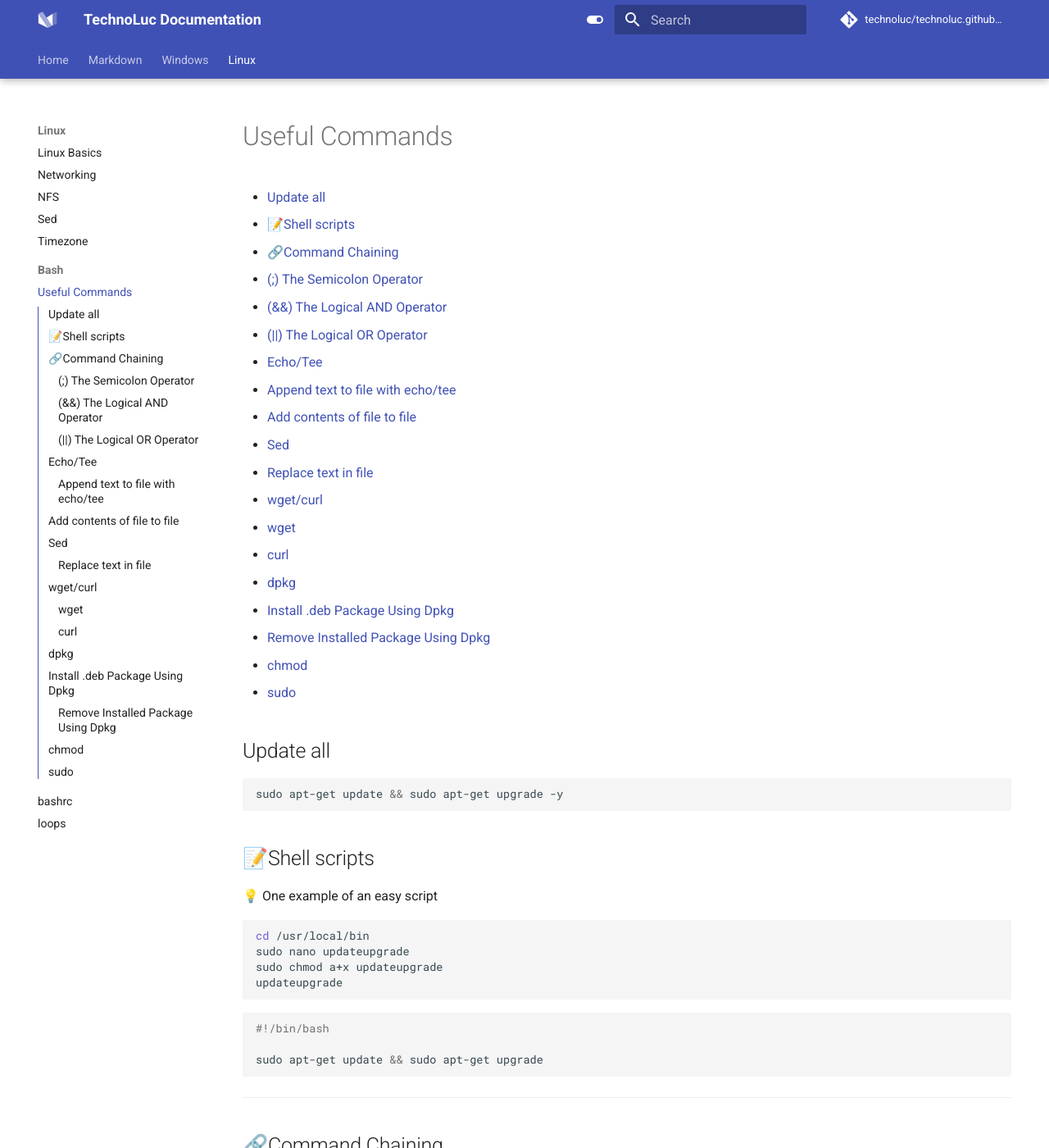
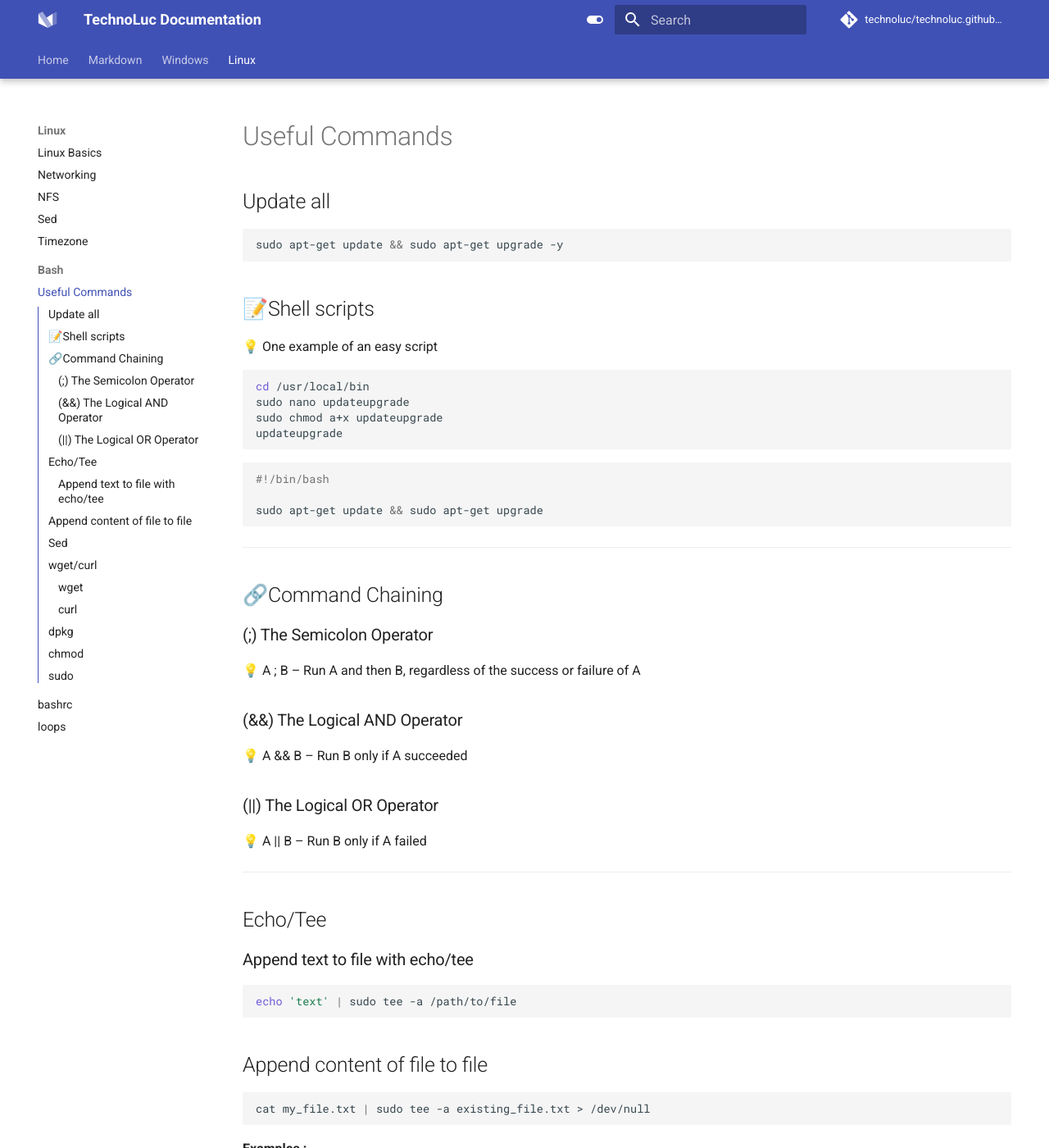
Before and after one commit to technoluc/technoluc.github.io, an MkDocs documentation site: the page built from docs/linux/bash/useful_commands.md, in a window 1280 px wide and 1400 px high. Shown: the whole window at 82% size. Built offline with MkDocs 1.6.1 and Material for MkDocs 9.7.7, drawn with Linux system fonts in a browser that asks for light colours; comment, search, counter and statistics services are not loaded; some of the changed text lies outside the part shown.

Commit message:
update useful commands

````diff
--- a/docs/linux/bash/useful_commands.md
+++ b/docs/linux/bash/useful_commands.md
@@ -1,25 +1,4 @@
-# Useful Commands <!-- omit in toc -->
-
-
-- [Update all](#update-all)
-- [📝Shell scripts](#shell-scripts)
-- [🔗Command Chaining](#command-chaining)
-  - [(;) The Semicolon Operator](#-the-semicolon-operator)
-  - [(&&) The Logical AND Operator](#-the-logical-and-operator)
-  - [(||) The Logical OR Operator](#-the-logical-or-operator)
-- [Echo/Tee](#echotee)
-  - [Append text to file with echo/tee](#append-text-to-file-with-echotee)
-  - [Add contents of file to file](#add-contents-of-file-to-file)
-- [Sed](#sed)
-  - [Replace text in file](#replace-text-in-file)
-- [wget/curl](#wgetcurl)
-  - [wget](#wget)
-  - [curl](#curl)
-- [dpkg](#dpkg)
-  - [Install .deb Package Using Dpkg](#install-deb-package-using-dpkg)
-  - [Remove Installed Package Using Dpkg](#remove-installed-package-using-dpkg)
-- [chmod](#chmod)
-- [sudo](#sudo)
+# Useful Commands
 
 ## Update all
 
@@ -85,21 +64,23 @@
 
 ```
 
-## Add contents of file to file
+## Append content of file to file
 
 ```bash
+
 cat my_file.txt | sudo tee -a existing_file.txt > /dev/null
+
 ```
 
 **Examples :**
 
 <aside>
-💡 -e  for option \n
+💡 echo <b>-e </b> : for option \n
 
 </aside>
 
 <aside>
-💡 **\n :** this option creates new line from where it is used.
+💡 <b>\n</b>  : creates new line from where it is used.
 
 </aside>
 
@@ -192,7 +173,7 @@
 
 ## dpkg
 
-## Install .deb Package Using Dpkg
+<b> Install .deb Package Using Dpkg </b>
 
 ```bash
 sudo dpkg --install [.deb file]
@@ -207,7 +188,7 @@
 sudo apt -f install
 ```
 
-### Remove Installed Package Using Dpkg
+<b> Remove Installed Package Using Dpkg </b>
 
 <aside>
 💡 To find out the exact package name, you can use the following command with any keyword related to the package name:
````
Also changed, not shown: other parts of docs/linux/bash/useful_commands.md (+2 -2 lines).
